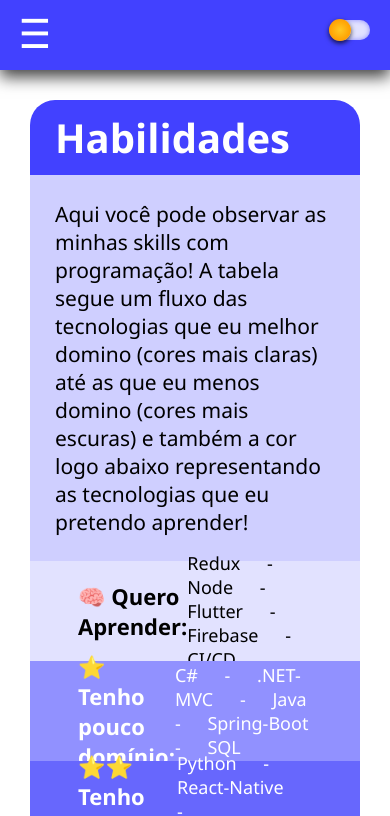
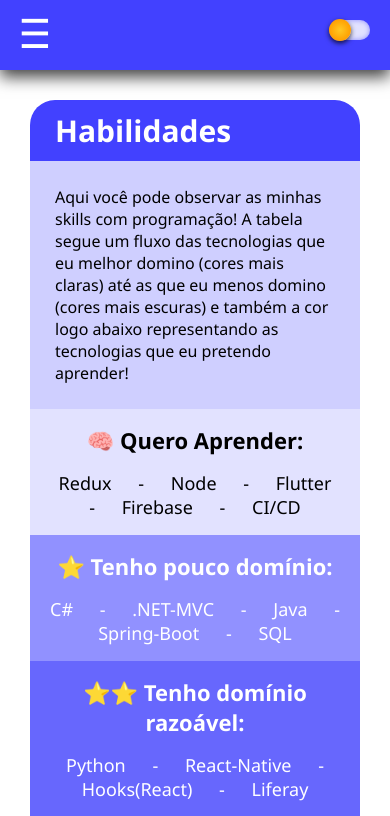
Before and after one commit to JoaoMig186/repository-jm-with-vite, a React (Vite) app in the folder repository-jm-with-vite/: page /habilidades in a window 390 px wide. Shown: the top 816 px of the page. Built offline with nearby package versions, Linux system fonts and the light colour scheme.

Commit message:
adicionando responsividade na pagina de habilidades

```diff
--- a/repository-jm-with-vite/src/components/SkillsBoard/SkillsBoard.css
+++ b/repository-jm-with-vite/src/components/SkillsBoard/SkillsBoard.css
@@ -77,3 +77,22 @@
     border-bottom-left-radius: 25px;
     border-bottom-right-radius: 25px;
 }
+
+@media (max-width: 800px) {
+    .skill-board .skill-board--header h2{
+        font-size: 30px;
+    }
+    .skill-board .skill-board--header p{
+        font-size: 16px;
+    }
+    .skill-board .skill-board--list .skill-board--list__item{
+        flex-direction: column;
+        height: 100%;
+        padding: 16px;
+        text-align: center;
+    }
+    .skill-board .skill-board--list .skill-board--list__item p{
+        height: 100%;
+        margin-top: 16px;
+    }
+}
```
